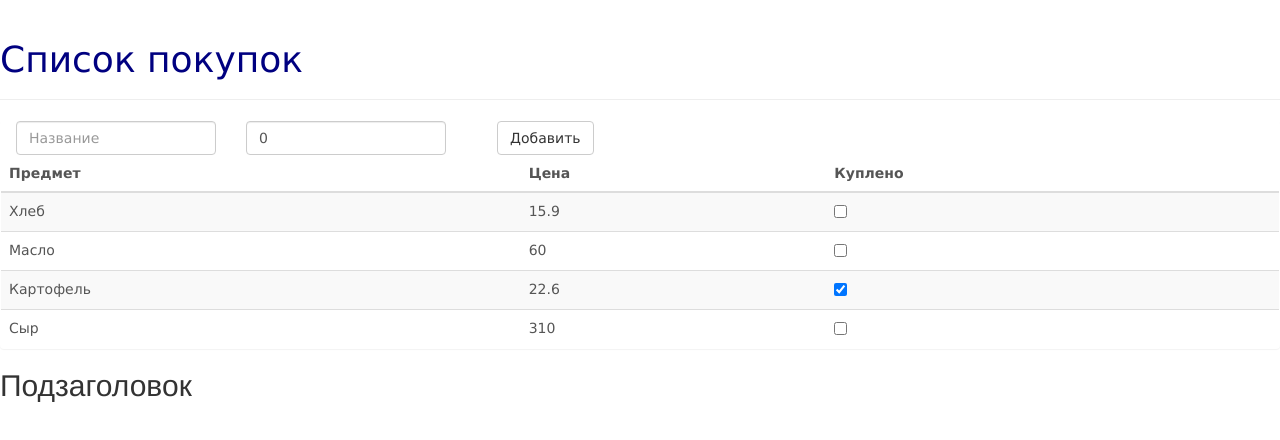
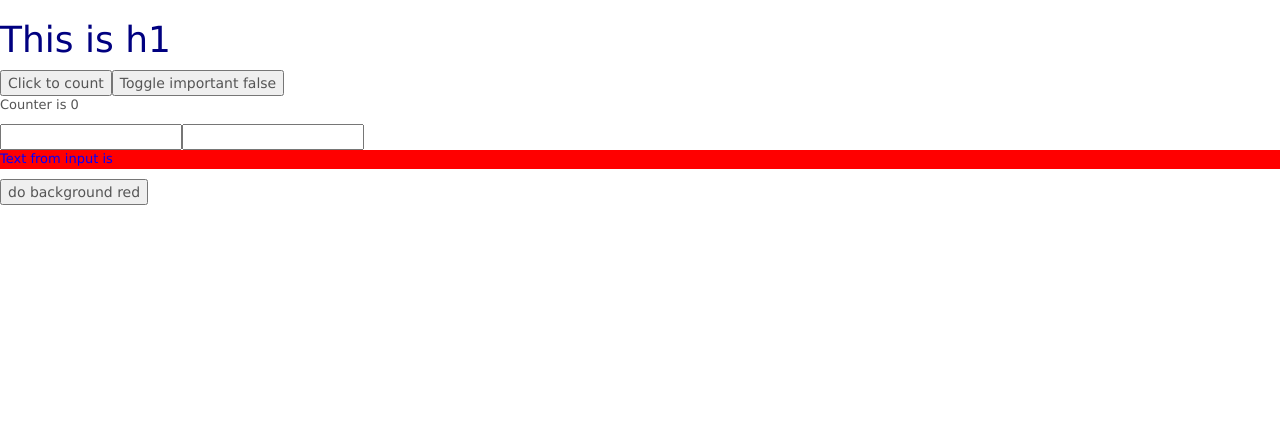
Before and after one commit to FlyaginAS/angular_learn_metanit, an Angular app in the folder purchaseapp/: page / in a window 1280 px wide. Shown: the top 440 px of the page. Built offline with nearby package versions, Linux system fonts and the light colour scheme.

Commit message:
привязка

```diff
--- a/purchaseapp/src/app/app.component.css
+++ b/purchaseapp/src/app/app.component.css
@@ -10,3 +10,6 @@ p {
   font-family: Verdana;
   color: #555;
 }
+.bred {
+  background-color: red;
+}
--- a/purchaseapp/src/app/app.component.html
+++ b/purchaseapp/src/app/app.component.html
@@ -1,52 +1,12 @@
-<div class="page-header">
-  <h1>Список покупок</h1>
-</div>
-<div class="panel">
-  <div class="form-inline">
-    <div class="form-group">
-      <div class="col-md-8">
-        <input
-          class="form-control"
-          [(ngModel)]="text"
-          placeholder="Название"
-        />
-      </div>
-    </div>
-    <div class="form-group">
-      <div class="col-md-6">
-        <input
-          type="number"
-          class="form-control"
-          [(ngModel)]="price"
-          placeholder="Цена"
-        />
-      </div>
-    </div>
-    <div class="form-group">
-      <div class="col-md-offset-2 col-md-8">
-        <button
-          class="btn btn-default"
-          (click)="addItem(text, price)"
-        >
-          Добавить
-        </button>
-      </div>
-    </div>
-  </div>
-  <table class="table table-striped">
-    <thead>
-      <tr>
-        <th>Предмет</th>
-        <th>Цена</th>
-        <th>Куплено</th>
-      </tr>
-    </thead>
-    <tbody>
-      <tr *ngFor="let item of items">
-        <td>{{ item.purchase }}</td>
-        <td>{{ item.price }}</td>
-        <td><input type="checkbox" [(ngModel)]="item.done" /></td>
-      </tr>
-    </tbody>
-  </table>
-</div>
+<h1>This is h1</h1>
+<button (click)="increaseCount($event)">Click to count</button>
+<button (click)="toggleImportant()">
+  Toggle important {{ important }}
+</button>
+<p>Counter is {{ count }}</p>
+<input type="text" [(ngModel)]="name" />
+<input type="text" [(ngModel)]="name" />
+<p [class.bred]="!isRed" [style.color]="isRed ? 'green' : 'blue'">
+  Text from input is {{ name }}
+</p>
+<button (click)="doRed()">do background red</button>
--- a/purchaseapp/src/app/app.component.ts
+++ b/purchaseapp/src/app/app.component.ts
@@ -1,38 +1,34 @@
 import { Component } from '@angular/core';
-
-class Item{
-    purchase: string;
-    done: boolean;
-    price: number;
-
-    constructor(purchase: string, price: number) {
-
-        this.purchase = purchase;
-        this.price = price;
-        this.done = false;
-    }
-}
 
 @Component({
     selector: 'purchase-app',//куда отрисовать
     templateUrl: './app.component.html',
     styleUrls:['./app.component.css'],
 })
+
+
 export class AppComponent {
-    text: string = "";
-    price: number = 0;
 
-    items: Item[] =
-    [
-        { purchase: "Хлеб", done: false, price: 15.9 },
-        { purchase: "Масло", done: false, price: 60 },
-        { purchase: "Картофель", done: true, price: 22.6 },
-        { purchase: "Сыр", done: false, price:310 }
-    ];
-    addItem(text: string, price: number): void {
+  count:number=0;
+  important:boolean=false;
+  name:string;
+  isRed:boolean=false;
 
-        if(text==null || text.trim()=="" || price==null)
-            return;
-        this.items.push(new Item(text, price));
-    }
+  increaseCount($event:any):void{
+    this.count++;
+    console.log($event);
+  }
+
+  toggleImportant():void{
+    this.important=!this.important;
+    console.log(`important is ${this.important}`)
+  }
+
+  doRed():void{
+    this.isRed=!this.isRed;
+  }
+
+
+
+
 }
--- a/purchaseapp/src/index.html
+++ b/purchaseapp/src/index.html
@@ -14,6 +14,5 @@
   </head>
   <body>
     <purchase-app>Загрузка...</purchase-app>
-    <h2>Подзаголовок</h2>
   </body>
 </html>
```
